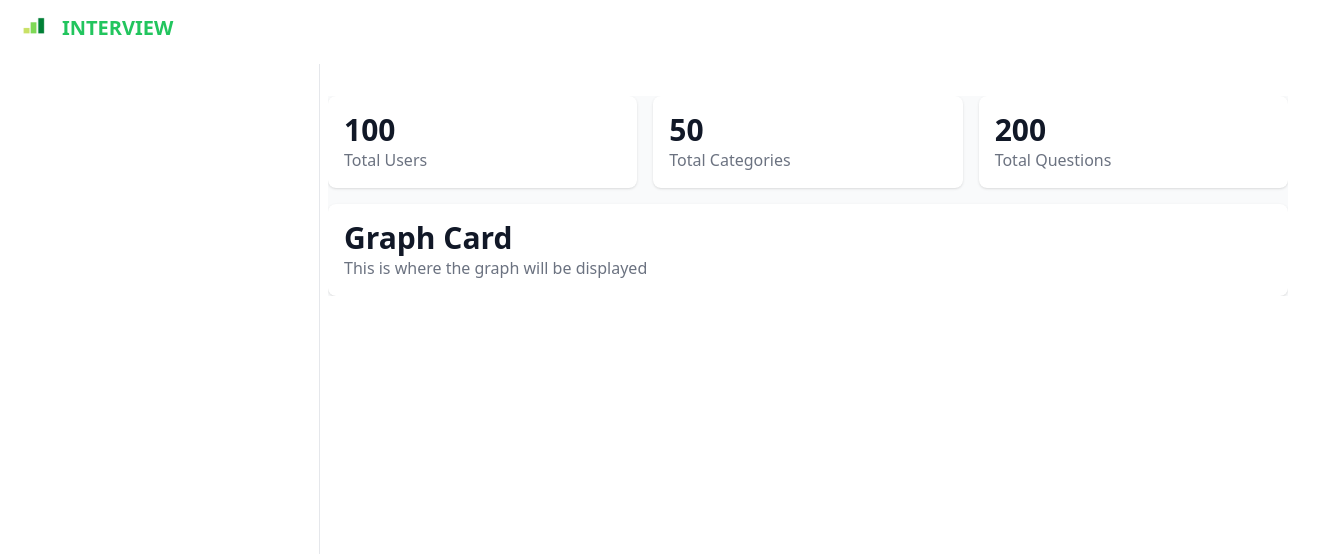
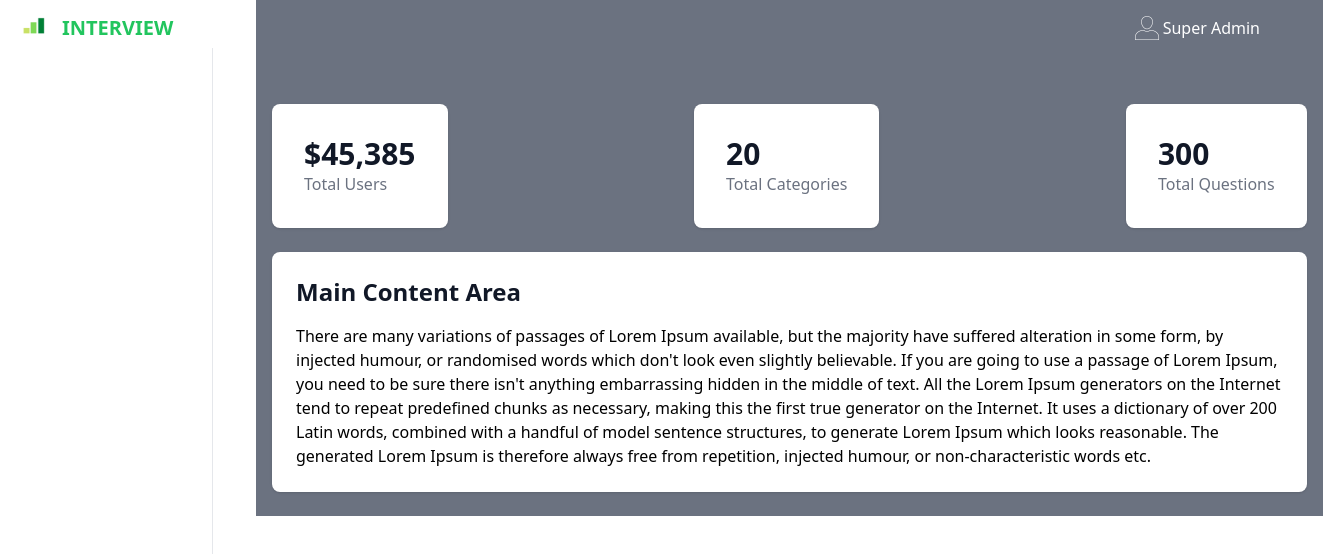
Before and after one commit to prithwi11/interviewpedia-frontend, a React (Create React App) app: page /admin in a window 1280 px wide. Shown: the top 554 px of the page, 1323 px wide, since content can reach past the window. Built offline with nearby package versions, Linux system fonts and the light colour scheme; sample sign-in values are in the browser's storage.

Commit message:
Basic rontend design completed

```diff
--- a/src/Components/Pages/Admin/Dashboard/Dashboard.jsx
+++ b/src/Components/Pages/Admin/Dashboard/Dashboard.jsx
@@ -1,44 +1,47 @@
-import React from 'react'
+import React from 'react';
 
 const Dashboard = () => {
+
   return (
-    <div className='h-7/8 w-3/4 float-right bg-gray-50 relative overflow-y-auto mt-8 -mx-2'>
-      <div class="grid grid-cols-3 gap-4">
-        <div class="bg-white shadow rounded-lg p-4">
-          <div class="flex items-center">
+    <div id="main-content" class="h-full w-5/6 bg-gray-500 relative lg:ml-64 pt-20">
+      <main>
+          <div class="container  px-4 py-6">
+              <div class="flex justify-between mb-6">
+                  <div class="w-full sm:w-auto bg-white shadow rounded-lg p-4 sm:p-6 xl:p-8 mb-4 sm:mb-0">
+                      <div class="flex items-center justify-between">
                           <div class="flex-shrink-0">
-              <span class="text-2xl sm:text-3xl leading-none font-bold text-gray-900">100</span>
+                              <span class="text-2xl sm:text-3xl leading-none font-bold text-gray-900">$45,385</span>
                               <h3 class="text-base font-normal text-gray-500">Total Users</h3>
                           </div>
                       </div>
                   </div>
-        <div class="bg-white shadow rounded-lg p-4">
-          <div class="flex items-center">
+                  <div class="w-full sm:w-auto bg-white shadow rounded-lg p-4 sm:p-6 xl:p-8 mb-4 sm:mb-0">
+                      <div class="flex items-center justify-between">
                           <div class="flex-shrink-0">
-              <span class="text-2xl sm:text-3xl leading-none font-bold text-gray-900">50</span>
+                              <span class="text-2xl sm:text-3xl leading-none font-bold text-gray-900">20</span>
                               <h3 class="text-base font-normal text-gray-500">Total Categories</h3>
                           </div>
                       </div>
                   </div>
-        <div class="bg-white shadow rounded-lg p-4">
-          <div class="flex items-center">
+                  <div class="w-full sm:w-auto bg-white shadow rounded-lg p-4 sm:p-6 xl:p-8">
+                      <div class="flex items-center justify-between">
                           <div class="flex-shrink-0">
-              <span class="text-2xl sm:text-3xl leading-none font-bold text-gray-900">200</span>
+                              <span class="text-2xl sm:text-3xl leading-none font-bold text-gray-900">300</span>
                               <h3 class="text-base font-normal text-gray-500">Total Questions</h3>
                           </div>
                       </div>
                   </div>
               </div>
-    <div class="bg-white shadow rounded-lg p-4 mt-4">
-      <div class="flex items-center">
-        <div class="flex-shrink-0">
-          <span class="text-2xl sm:text-3xl leading-none font-bold text-gray-900">Graph Card</span>
-          <h3 class="text-base font-normal text-gray-500">This is where the graph will be displayed</h3>
+              <div class="bg-white shadow rounded-lg p-4 sm:p-6">
+                  <h2 class="text-2xl font-bold text-gray-900 mb-4">Main Content Area</h2>
+                  <p>There are many variations of passages of Lorem Ipsum available, but the majority have suffered alteration in some form, by injected humour, or randomised words which don't look even slightly believable. If you are going to use a passage of Lorem Ipsum, you need to be sure there isn't anything embarrassing hidden in the middle of text. All the Lorem Ipsum generators on the Internet tend to repeat predefined chunks as necessary, making this the first true generator on the Internet. It uses a dictionary of over 200 Latin words, combined with a handful of model sentence structures, to generate Lorem Ipsum which looks reasonable. The generated Lorem Ipsum is therefore always free from repetition, injected humour, or non-characteristic words etc.</p>
               </div>
           </div>
+      </main>
   </div>
-  </div>
-  )
+
+
+  );
 }
 
-export default Dashboard
+export default Dashboard;
--- a/src/Components/Pages/Admin/Dashboard/Includes/Header.jsx
+++ b/src/Components/Pages/Admin/Dashboard/Includes/Header.jsx
@@ -1,10 +1,11 @@
-import React from 'react'
-import { IMAGE_NAME } from '../../../../enums'
+import React from 'react';
+import { Link } from 'react-router-dom';
+import { IMAGE_NAME } from '../../../../enums';
 
 const Header = () => {
   return (
-    <nav class="dark:bg-gray-900 h-1/8 fixed z-30 w-full">
-      <div class="px-3 py-3 lg:px-5 lg:pl-3">
+    <nav className="  fixed z-30 w-full dark:bg-gray-900">
+      <div className="px-3 py-3 lg:px-5 lg:pl-3 dark:bg-gray-900">
         <div class="flex items-center justify-between">
             <div class="flex items-center justify-start">
             <button id="toggleSidebarMobile" aria-expanded="true" aria-controls="sidebar" class="lg:hidden mr-2 text-gray-600 hover:text-gray-900 cursor-pointer p-2 hover:bg-gray-100 focus:bg-gray-100 focus:ring-2 focus:ring-gray-100 rounded">
@@ -15,21 +16,21 @@ const Header = () => {
                     <path fill-rule="evenodd" d="M4.293 4.293a1 1 0 011.414 0L10 8.586l4.293-4.293a1 1 0 111.414 1.414L11.414 10l4.293 4.293a1 1 0 01-1.414 1.414L10 11.414l-4.293 4.293a1 1 0 01-1.414-1.414L8.586 10 4.293 5.707a1 1 0 010-1.414z" clip-rule="evenodd"></path>
                 </svg>
             </button>
-               <a href="#" class="text-xl font-bold flex items-center lg:ml-2.5">
+            <Link to="/" class="text-xl font-bold flex items-center lg:ml-2.5">
                 <img src={IMAGE_NAME.IMAGE_NAME.LOGO_ICON} class="h-6 mr-2" alt="Windster Logo" />
                 <span class="self-center whitespace-nowrap text-green-500 mx-2">INTERVIEW</span><span  className='text-white'>PEDIA</span>
-               </a>
+            </Link>
             </div>
             <div class="flex items-center">
                 <div class="hidden lg:flex items-center">
-                    <img className='w-8 h-8' src={IMAGE_NAME.IMAGE_NAME.ADMIN_PROFILE_IMG} />
+                    <img className='w-8 h-8' src={IMAGE_NAME.IMAGE_NAME.ADMIN_PROFILE_IMG} alt='profile-img'/>
                     <span className='text-white'>Super Admin</span>
                 </div>
             </div>
         </div>
       </div>
     </nav>
-  )
+  );
 }
 
-export default Header
+export default Header;
--- a/src/Components/Pages/Admin/Dashboard/Includes/Sidebar.jsx
+++ b/src/Components/Pages/Admin/Dashboard/Includes/Sidebar.jsx
@@ -1,14 +1,15 @@
-import React from 'react'
-import { Link } from "react-router-dom"
+import React from 'react';
+import { Link } from 'react-router-dom';
 
 const Sidebar = () => {
   return (
-    <div className='flex h-7/8 overflow-hidden  dark:bg-gray-900 pt-16 w-1/4'>
-      <aside id="sidebar" class="fixed hidden z-20 h-full top-0 left-0 pt-16 flex lg:flex flex-shrink-0 flex-col w-1/4 transition-width duration-75" aria-label="Sidebar">
-         <div class="relative flex-1 flex flex-col min-h-0 border-r   dark:bg-gray-900 pt-0">
-            <div class="flex-1 flex flex-col pt-5 pb-4 overflow-y-auto">
-               <div class="flex-1 px-3  dark:bg-gray-900 divide-y space-y-1">
-                  <ul class="space-y-2 pb-2 text-white">
+    <aside id="sidebar" className="fixed  z-20 h-full top-0 left-0 pt-12 flex lg:flex flex-shrink-0 flex-col w-1/6 transition-width duration-75 " aria-label="Sidebar">
+      <div className="relative flex-1 flex flex-col min-h-0 border-r dark:bg-gray-900 pt-0 h-screen">
+        {/* Sidebar content */}
+        {/* You can copy the content inside the aside tag from the provided Tailwind code */}
+        <div class="flex-1 flex flex-col pt-5 pb-4 overflow-y-auto h-screen">
+            <div class="flex-1 px-3 dark:bg-gray-900 divide-y space-y-1 h-screen">
+            <ul class="space-y-2 pb-2 text-white">
                      <li>
                         <Link to="/admin"  class="text-base  font-normal rounded-lg flex items-center p-2 hover:text-green-500 group">
                            <span class="ml-3">Dashboard</span>
@@ -30,13 +31,11 @@ const Sidebar = () => {
                         </Link>
                      </li>
                   </ul>
-               </div>
             </div>
-         </div>
-      </aside>
-      <div class="bg-gray-900 opacity-50 hidden fixed inset-0 z-10" id="sidebarBackdrop"></div>
-    </div>
-  )
+        </div>
+        </div>
+    </aside>
+  );
 }
 
-export default Sidebar
+export default Sidebar;
```
Also changed, not shown: src/Components/Pages/Admin/Category/Category.jsx (+83 -15 lines). Lines whose indentation alone changed are shown as unchanged.
